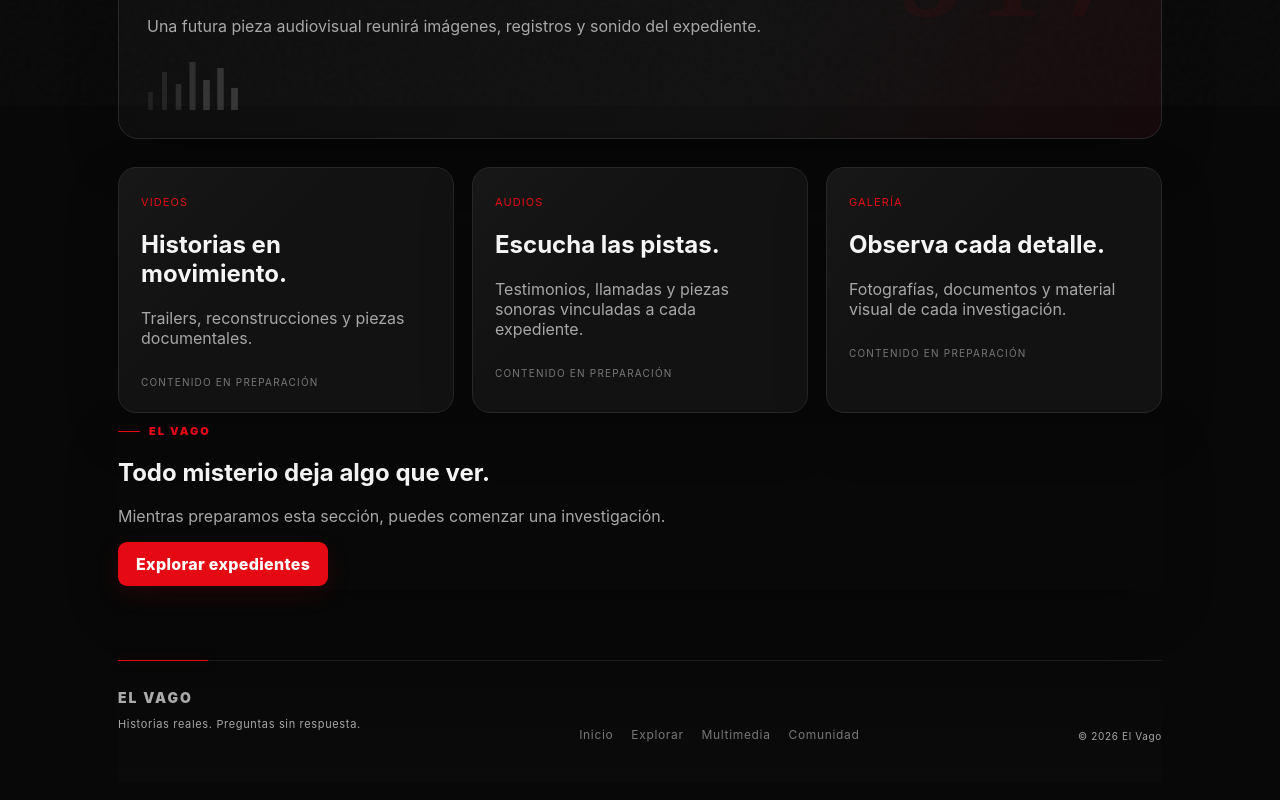
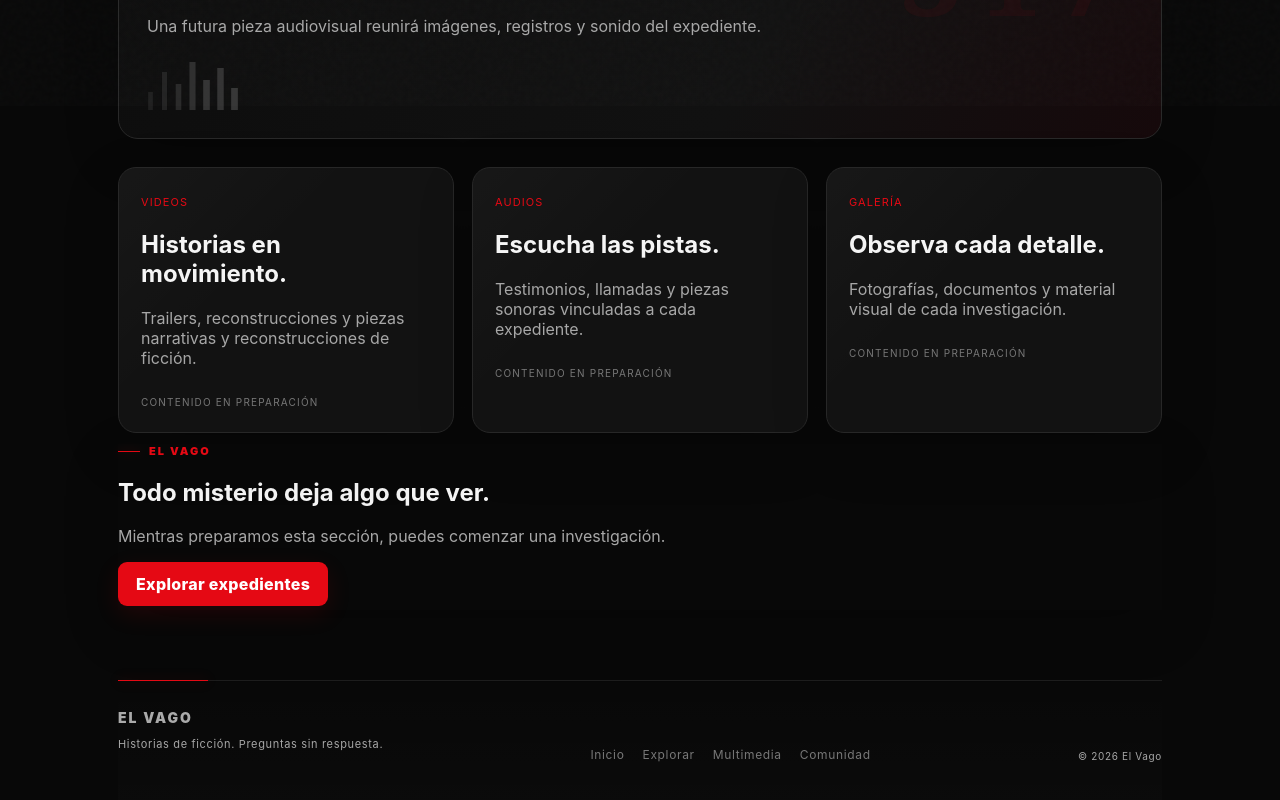
Before and after one commit to cesarrosa610-collab/el-vago, a Next.js app: page /multimedia in a window 1280 px wide. Shown: the part 694-1494 px from the top of the page. Built offline with nearby package versions, Linux system fonts and the light colour scheme; no server answers.

Commit message:
Finish fictional identity in multimedia footer

```diff
--- a/src/app/multimedia/page.tsx
+++ b/src/app/multimedia/page.tsx
@@ -34,7 +34,7 @@ export default function Multimedia() {
         <article className="card mediaCard">
           <span className="tag">VIDEOS</span>
           <h2>Historias en movimiento.</h2>
-          <p className="muted">Trailers, reconstrucciones y piezas documentales.</p>
+          <p className="muted">Trailers, reconstrucciones y piezas narrativas y reconstrucciones de ficción.</p>
           <span className="muted">CONTENIDO EN PREPARACIÓN</span>
         </article>
         <article className="card mediaCard">
@@ -63,7 +63,7 @@ export default function Multimedia() {
       <footer className="siteFooter">
         <div>
           <span className="footerBrand">EL VAGO</span>
-          <p className="muted">Historias reales. Preguntas sin respuesta.</p>
+          <p className="muted">Historias de ficción. Preguntas sin respuesta.</p>
         </div>
         <div className="footerLinks">
           <Link href="/">Inicio</Link>
```
